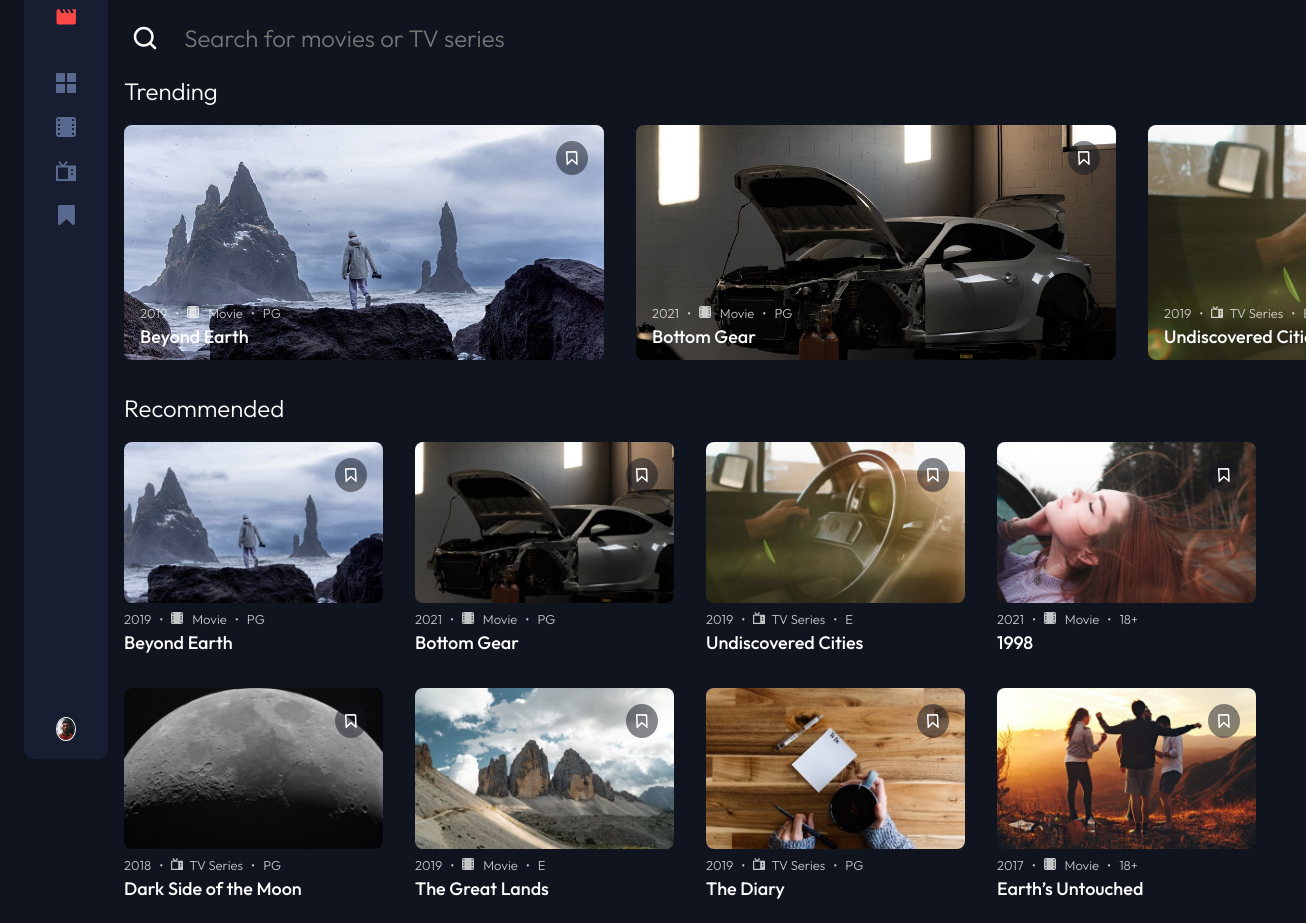
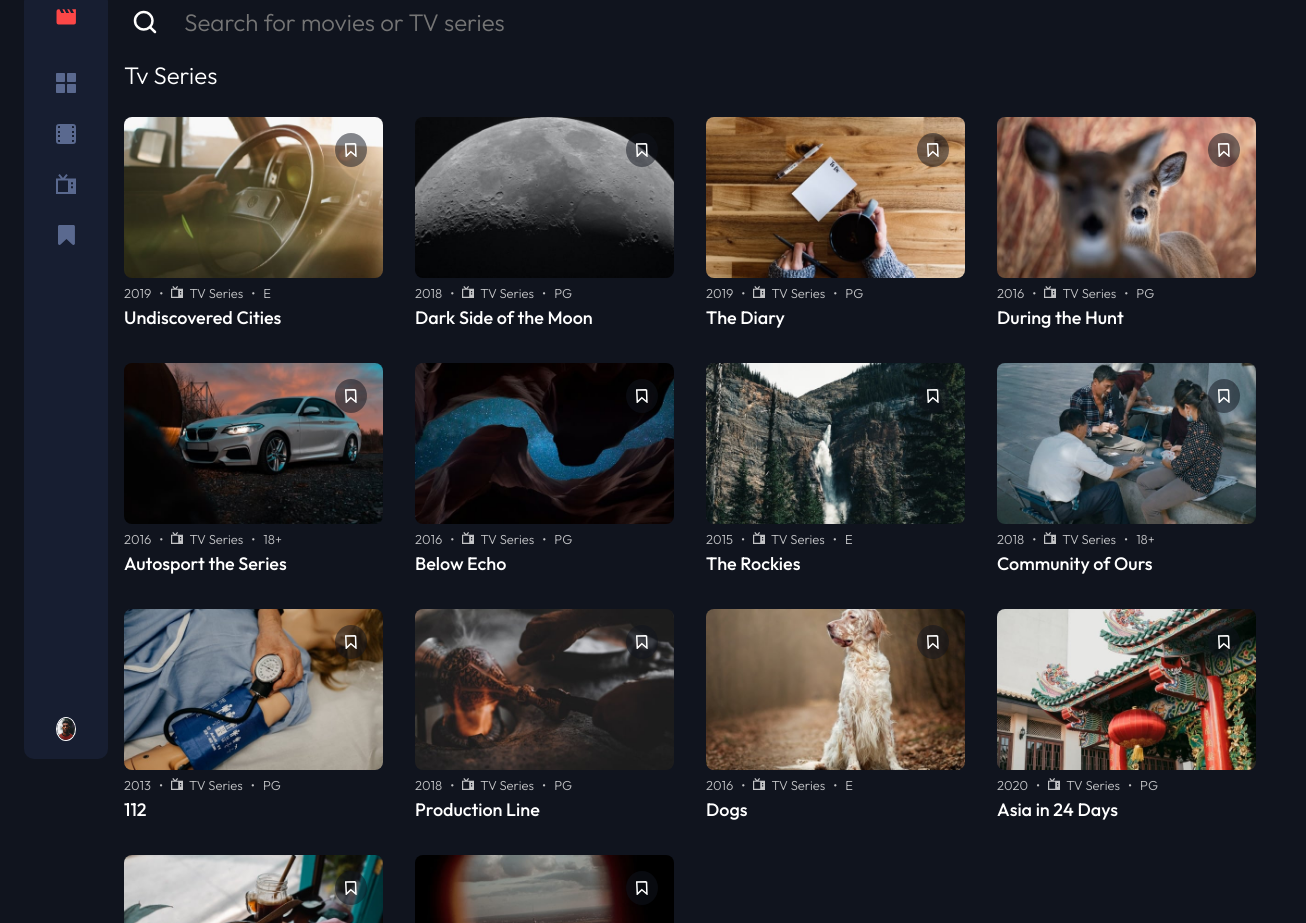
Before and after one commit to tlbodrick/entertainment-app, a React (Create React App) app: page /tv in a window 1280 px wide. Shown: the part 21-944 px from the top of the page, 1306 px wide, since content can reach past the window. Built offline with nearby package versions, Linux system fonts and the light colour scheme.

Commit message:
added movie and tv pages with router

```diff
--- a/package.json
+++ b/package.json
@@ -8,6 +8,8 @@
     "@testing-library/user-event": "^13.5.0",
     "react": "^17.0.2",
     "react-dom": "^17.0.2",
+    "react-router": "^6.2.2",
+    "react-router-dom": "^6.2.2",
     "react-scripts": "5.0.0",
     "web-vitals": "^2.1.4"
   },
--- a/src/App.js
+++ b/src/App.js
@@ -1,3 +1,6 @@
+import { Link, Route, Routes, Navigate } from "react-router-dom"
+import Movies from "./components/Movies"
+import Tv from "./components/Tv"
 import logo from "./icons/logo.svg"
 import { ReactComponent as IconNavHome } from './icons/icon-nav-home.svg'
 import { ReactComponent as IconNavMovies } from './icons/icon-nav-movies.svg'
@@ -15,10 +18,18 @@ function App() {
       <nav className="flex bg-dark">
         <img className="logo" alt="logo" src={logo} />
         <div className="pages flex">
-          <IconNavHome />
-          <IconNavMovies />
-          <IconNavTv />
-          <IconNavBookmark />
+          <Link to="/">
+            <IconNavHome />
+          </Link>
+          <Link to="/movies">
+            <IconNavMovies />
+          </Link>
+          <Link to="/tv">
+            <IconNavTv />
+          </Link>
+          <Link to="/bookmarks">
+            <IconNavBookmark />
+          </Link>
         </div>
         <img className="avatar" src={avatar} />
       </nav>
@@ -31,18 +42,16 @@ function App() {
           <input className="search-bar fw-light" type="text" name="query" placeholder="Search for movies or TV series" />
         </form>
 
-        <Home />
-      </main>
-    </div>
+        <Routes>
+          <Route exact path="/" element={<Home />} />
+          <Route path="/movies" element={<Movies />} />
+          <Route path="/tv" element={<Tv />} />
+          <Route path="/bookmarks" element={<Movies />} />
+        </Routes>
+
+      </main >
+    </div >
   );
 }
 
 export default App;
-
-{/* <div className="item">
-  <button className="bookmark-icon flex" aria-selected="false"><IconBookmarkEmpty /></button>
-  <div className="thumbnail">
-    <img src={thumbnail} />
-    <div className="playPanel flex fs-600 fw-500"><img src={iconPlay} /> Play</div>
-  </div>
-</div> */}
--- a/src/components/Home.js
+++ b/src/components/Home.js
@@ -1,4 +1,3 @@
-import { useEffect } from "react";
 import data from "../data.json"
 import MediaItem from "./MediaItem"
 
@@ -24,7 +23,7 @@ function Home() {
 
             <section className="recommended-section">
                 <h2 className="fw-light fs-600">Recommended</h2>
-                <div className="recommended-media grid">{renderMedia}</div>
+                <div className="media-list grid">{renderMedia}</div>
             </section>
         </div>
     )
--- a/src/components/Movies.js
+++ b/src/components/Movies.js
@@ -0,0 +1,19 @@
+import data from "../data.json"
+import MediaItem from "./MediaItem"
+
+function Movies() {
+    const movies = data.filter(media => media.category === "Movie")
+
+    const renderMovies = movies.map(movie => {
+        return <MediaItem thumbnail={movie.thumbnail.regular.large} mediaInfo={movie} thisClass="movie" />
+    })
+
+    return (
+        <div className="flow">
+            <h2 className="fw-light fs-600">Movies</h2>
+            <div className="media-list grid">{renderMovies}</div>
+        </div>
+    )
+}
+
+export default Movies;
--- a/src/components/Tv.js
+++ b/src/components/Tv.js
@@ -0,0 +1,19 @@
+import data from "../data.json"
+import MediaItem from "./MediaItem"
+
+function Tv() {
+    const tv = data.filter(media => media.category === "TV Series")
+
+    const renderTv = tv.map(show => {
+        return <MediaItem thumbnail={show.thumbnail.regular.large} mediaInfo={show} thisClass="tv-show" />
+    })
+
+    return (
+        <div className="flow">
+            <h2 className="fw-light fs-600">Tv Series</h2>
+            <div className="media-list grid">{renderTv}</div>
+        </div>
+    )
+}
+
+export default Tv;
--- a/src/index.css
+++ b/src/index.css
@@ -250,7 +250,7 @@ nav {
   nav {
     height: 96vh;
     margin: .75rem 0;
-    justify-content: flex-start;
+
   }
 
   .pages {
@@ -262,15 +262,15 @@ nav {
     margin-top: auto;
   }
 
-  .logo {
-    flex-shrink: 0;
-  }
+}
+
+main {
+  margin-top: .5rem !important;
 }
 
 /* search bar */
 
 .search {
-  margin-top: 2rem;
   align-items: center;
   gap: .5rem;
 }
@@ -299,7 +299,7 @@ nav {
 /* trending */
 
 h2 {
-  margin-bottom: 1rem;
+  margin: 1rem 0;
 }
 
 ::-webkit-scrollbar {
@@ -318,13 +318,13 @@ h2 {
   max-width: 20rem;
 }
 
-.recommended-media {
+.media-list {
   grid-template-columns: repeat(2,1fr);
   gap: 2rem;
 }
 
 @media(min-width: 60em) {
-  .recommended-media {
+  .media-list {
     grid-template-columns: repeat(4, 1fr);
   }
 
@@ -342,7 +342,7 @@ h2 {
 }
 
 @media(min-width: 40em) and (max-width: 60em) {
-  .recommended-media {
+  .media-list {
     grid-template-columns: repeat(3, 1fr)
   }
 
@@ -365,9 +365,6 @@ h2 {
   padding-right: .375rem;
 }
 
-.trending-section {
-  padding-top: 1rem;
-}
 
 .trending {
   position: absolute;
--- a/src/index.js
+++ b/src/index.js
@@ -1,12 +1,15 @@
 import React from 'react';
 import ReactDOM from 'react-dom';
+import { BrowserRouter as Router } from "react-router-dom"
 import './index.css';
 import App from './App';
 import reportWebVitals from './reportWebVitals';
 
 ReactDOM.render(
   <React.StrictMode>
-    <App />
+    <Router>
+      <App />
+    </Router>
   </React.StrictMode>,
   document.getElementById('root')
 );
```
Also changed, not shown: 1 other file (tests, documents, lock files or other folders).
